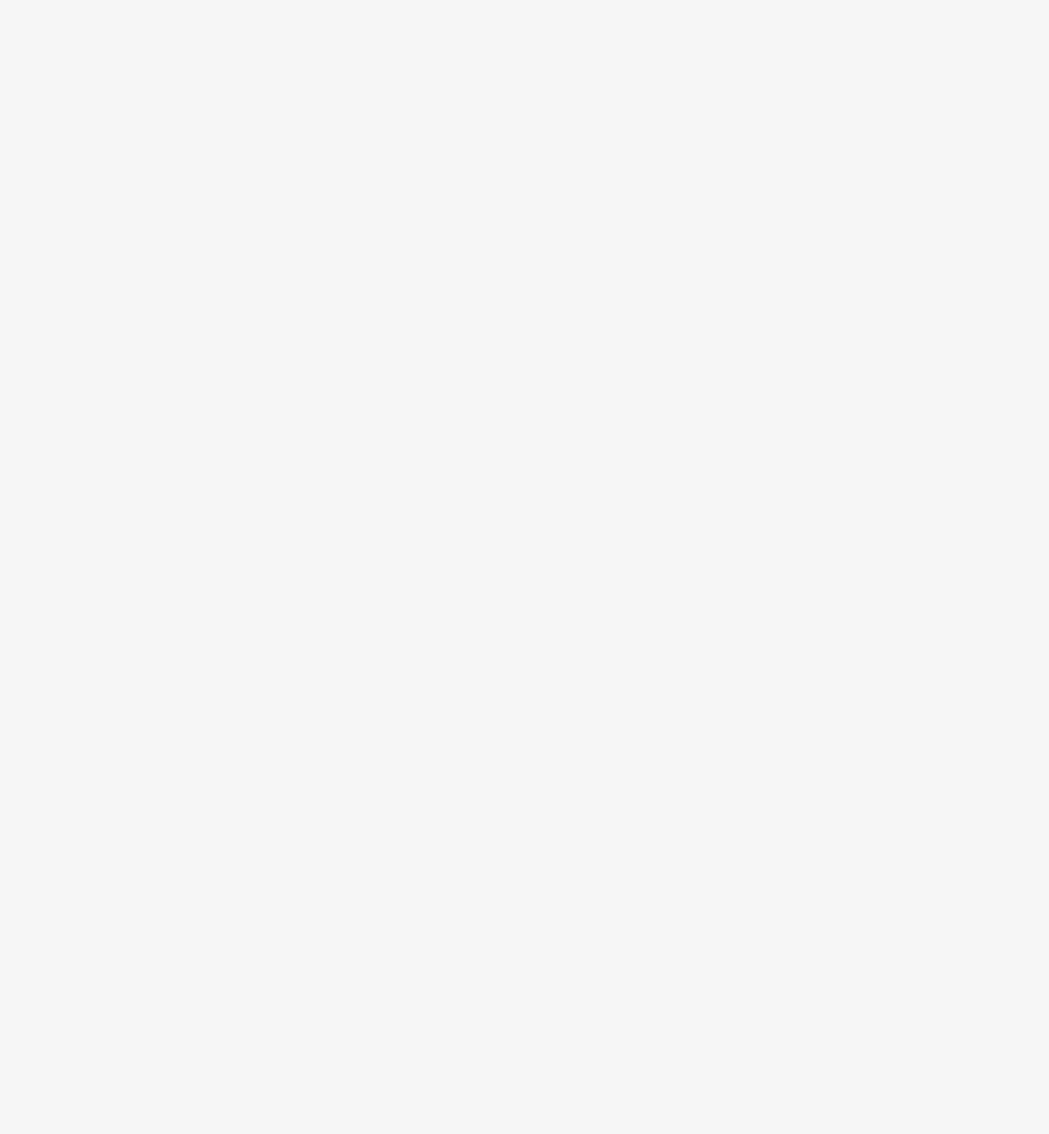
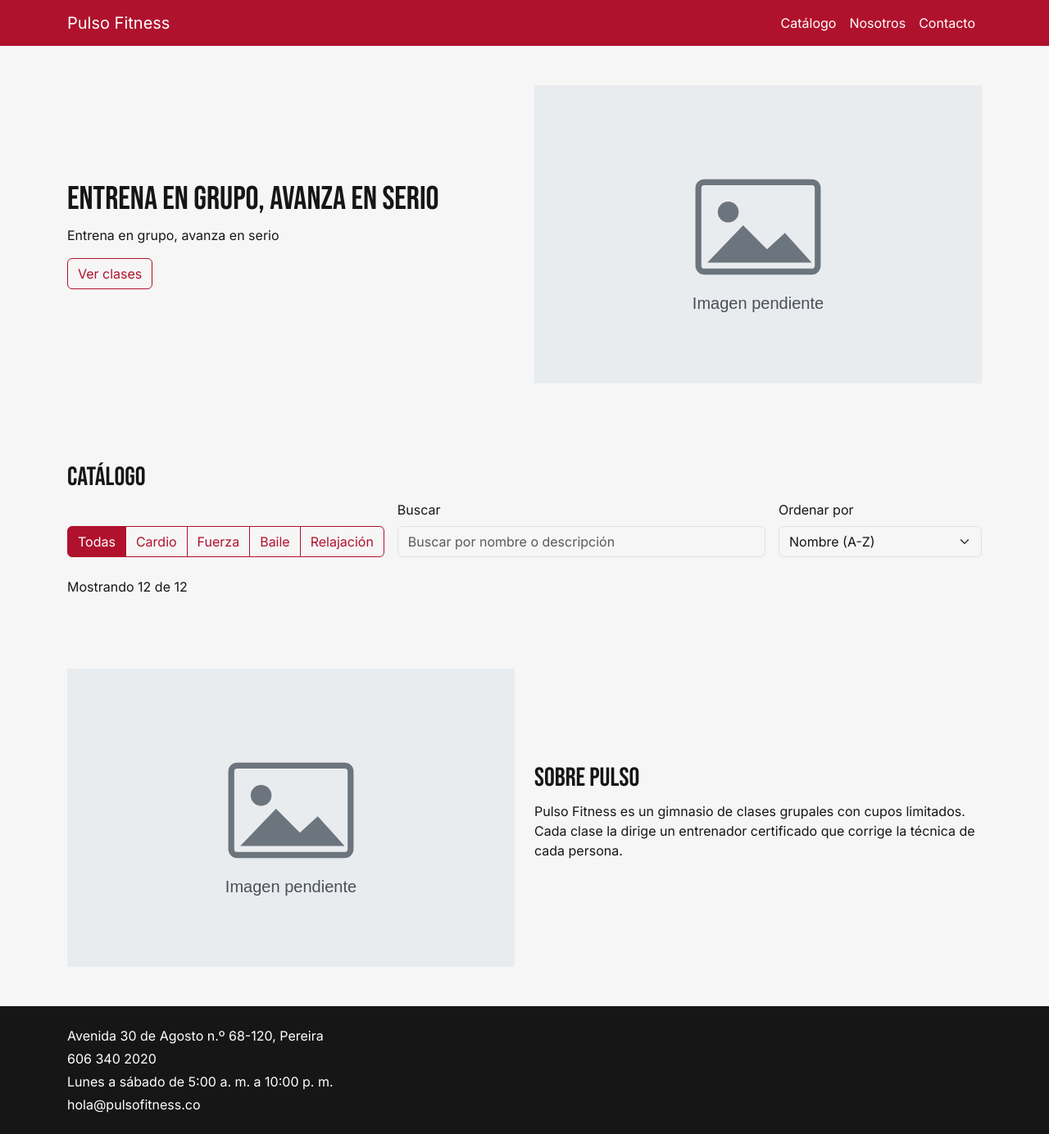
Before and after one commit to JJLCV-tech/evaluacion2-maquetacion, a plain HTML site: page index.html in a window 1280 px wide. Shown: the whole page at 82% size. Before the commit the page ends 800 px from the top, so only its background shows below. Drawn offline with nearby package versions, Linux system fonts and the light colour scheme.

Commit message:
feat: estructura semantica y contenido de Pulso Fitness (closes #2)

```diff
--- a/index.html
+++ b/index.html
@@ -2,44 +2,126 @@
 <html lang="es">
 <head>
   <meta charset="UTF-8">
-  <meta name="viewport" content="width=device-width, initial-scale=1">
-  <!-- TODO (issue #2): cambia el título por el nombre de tu proyecto -->
-  <title>Plantilla Evaluación 2</title>
-
-  <!-- Bootstrap 5.3 por CDN. Tu hoja de estilos va DESPUÉS para poder personalizarlo. -->
-  <link rel="stylesheet" href="https://cdn.jsdelivr.net/npm/bootstrap@5.3.3/dist/css/bootstrap.min.css">
-  <!-- TODO (issue #1): aquí va el <link> de Google Fonts con las dos fuentes de tu Manual de marca -->
+  <meta name="viewport" content="width=device-width, initial-scale=1.0">
+  <title>Pulso Fitness</title>
+  <link rel="preconnect" href="https://fonts.googleapis.com">
+  <link rel="preconnect" href="https://fonts.gstatic.com" crossorigin>
+  <link href="https://fonts.googleapis.com/css2?family=Bebas+Neue&family=Inter:wght@400;500;600;700&display=swap" rel="stylesheet">
+  <link href="https://cdn.jsdelivr.net/npm/bootstrap@5.3.3/dist/css/bootstrap.min.css" rel="stylesheet">
   <link rel="stylesheet" href="css/estilos.css">
 </head>
 <body>
+  <a class="visually-hidden-focusable" href="#contenido">Saltar al contenido</a>
 
-  <!--
-    TODO (issue #2): estructura de la página. Consulta ISSUES.md, la guía y la
-    página de tu empresa en el Manual de marca: ahí dice cómo va la navbar,
-    el hero, cuántas columnas tiene el catálogo y de qué lado va la imagen
-    de "acerca de".
+  <header>
+    <nav class="navbar navbar-expand-lg sticky-top" aria-label="Navegación principal">
+      <div class="container">
+        <a class="navbar-brand" href="#contenido">Pulso Fitness</a>
+        <button
+          class="navbar-toggler"
+          type="button"
+          data-bs-toggle="collapse"
+          data-bs-target="#menuPrincipal"
+          aria-controls="menuPrincipal"
+          aria-expanded="false"
+          aria-label="Alternar navegación"
+        >
+          <span class="navbar-toggler-icon"></span>
+        </button>
+        <div class="collapse navbar-collapse" id="menuPrincipal">
+          <ul class="navbar-nav ms-auto">
+            <li class="nav-item">
+              <a class="nav-link" href="#seccion-catalogo">Catálogo</a>
+            </li>
+            <li class="nav-item">
+              <a class="nav-link" href="#acerca">Nosotros</a>
+            </li>
+            <li class="nav-item">
+              <a class="nav-link" href="#pie-pagina">Contacto</a>
+            </li>
+          </ul>
+        </div>
+      </div>
+    </nav>
+  </header>
 
-    1. Enlace "Saltar al contenido" que lleve a #contenido.
-    2. header con la navbar de Bootstrap que se pliega en celular
-       (navbar-expand-lg, navbar-toggler accesible, div.collapse).
-    3. main id="contenido" con:
-       - Una sección de presentación con el ÚNICO h1 de la página.
-       - Sección del catálogo (section + aria-labelledby + h2) con:
-           * Grupo de filtros: div.btn-group role="group" aria-label="..."
-             con un botón "todas" y uno por categoría:
-             <button type="button" class="btn btn-outline-primary" data-categoria="..." aria-pressed="false">
-           * label + input type="search" id="buscador"
-           * label + select id="orden" con las opciones
-             nombre-asc, valor-asc y valor-desc
-           * p id="contador" aria-live="polite"
-           * div id="catalogo" class="row ..." (aquí JS pinta las tarjetas)
-       - section id="acerca" (aria-labelledby + h2) con una grilla de 2 columnas.
-    4. footer.
-  -->
+  <main id="contenido">
+    <section aria-label="Presentación" class="py-5">
+      <div class="container">
+        <div class="row align-items-center g-4">
+          <div class="col-md-6">
+            <h1>Entrena en grupo, avanza en serio</h1>
+            <p>Entrena en grupo, avanza en serio</p>
+            <a class="btn btn-filtro" href="#seccion-catalogo">Ver clases</a>
+          </div>
+          <div class="col-md-6">
+            <img src="img/placeholder.svg" alt="Entrenamiento grupal en Pulso Fitness" class="img-fluid w-100">
+          </div>
+        </div>
+      </div>
+    </section>
 
-  <!-- Bootstrap JS (necesario para que la navbar se pliegue) -->
+    <section id="seccion-catalogo" aria-labelledby="titulo-catalogo" class="py-5">
+      <div class="container">
+        <h2 id="titulo-catalogo">Catálogo</h2>
+
+        <div class="row g-3 align-items-end mb-4">
+          <div class="col-12 col-lg-auto">
+            <div class="btn-group flex-wrap" role="group" aria-label="Filtrar clases por categoría">
+              <button type="button" class="btn btn-filtro active" data-categoria="todas" aria-pressed="true">Todas</button>
+              <button type="button" class="btn btn-filtro" data-categoria="cardio" aria-pressed="false">Cardio</button>
+              <button type="button" class="btn btn-filtro" data-categoria="fuerza" aria-pressed="false">Fuerza</button>
+              <button type="button" class="btn btn-filtro" data-categoria="baile" aria-pressed="false">Baile</button>
+              <button type="button" class="btn btn-filtro" data-categoria="relajacion" aria-pressed="false">Relajación</button>
+            </div>
+          </div>
+
+          <div class="col-12 col-md-6 col-lg">
+            <label for="buscador" class="form-label">Buscar</label>
+            <input type="search" id="buscador" class="form-control" placeholder="Buscar por nombre o descripción">
+          </div>
+
+          <div class="col-12 col-md-6 col-lg-auto">
+            <label for="orden" class="form-label">Ordenar por</label>
+            <select id="orden" class="form-select">
+              <option value="nombre-asc">Nombre (A-Z)</option>
+              <option value="valor-asc">Duración (menor a mayor)</option>
+              <option value="valor-desc">Duración (mayor a menor)</option>
+            </select>
+          </div>
+        </div>
+
+        <p id="contador" aria-live="polite" class="mb-3">Mostrando 12 de 12</p>
+
+        <div id="catalogo" class="row row-cols-1 row-cols-md-2 row-cols-lg-4 g-4"></div>
+      </div>
+    </section>
+
+    <section id="acerca" aria-labelledby="titulo-acerca" class="py-5">
+      <div class="container">
+        <div class="row align-items-center g-4">
+          <div class="col-md-6">
+            <img src="img/placeholder.svg" alt="Instalaciones y clases de Pulso Fitness" class="img-fluid w-100">
+          </div>
+          <div class="col-md-6">
+            <h2 id="titulo-acerca">Sobre Pulso</h2>
+            <p>Pulso Fitness es un gimnasio de clases grupales con cupos limitados. Cada clase la dirige un entrenador certificado que corrige la técnica de cada persona.</p>
+          </div>
+        </div>
+      </div>
+    </section>
+  </main>
+
+  <footer id="pie-pagina" class="pie-pulso py-4">
+    <div class="container">
+      <p class="mb-1">Avenida 30 de Agosto n.º 68-120, Pereira</p>
+      <p class="mb-1">606 340 2020</p>
+      <p class="mb-1">Lunes a sábado de 5:00 a. m. a 10:00 p. m.</p>
+      <p class="mb-0">hola@pulsofitness.co</p>
+    </div>
+  </footer>
+
   <script src="https://cdn.jsdelivr.net/npm/bootstrap@5.3.3/dist/js/bootstrap.bundle.min.js"></script>
-  <!-- El orden importa: primero los datos, después la lógica -->
   <script src="js/datos.js"></script>
   <script src="js/app.js"></script>
 </body>
```
